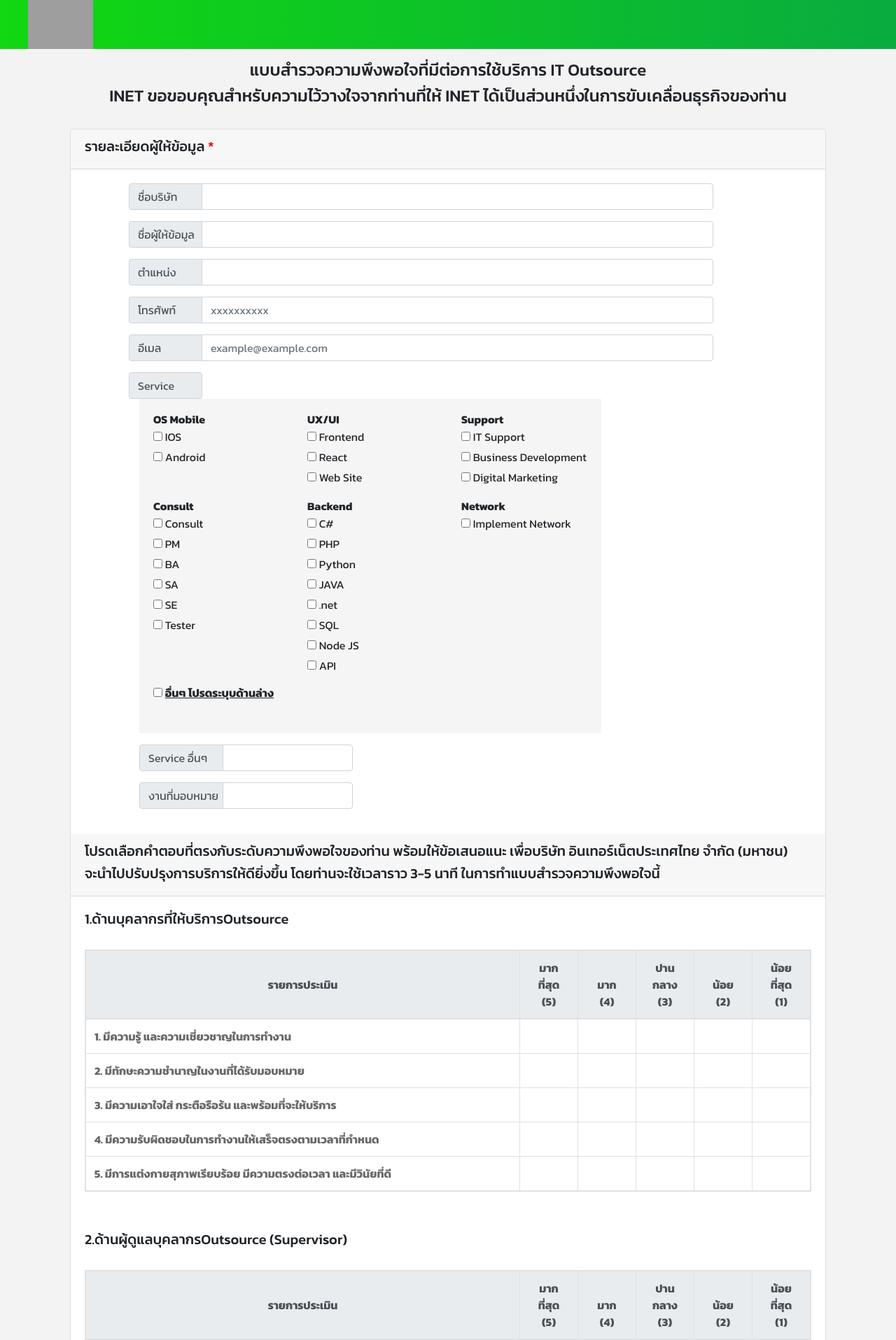
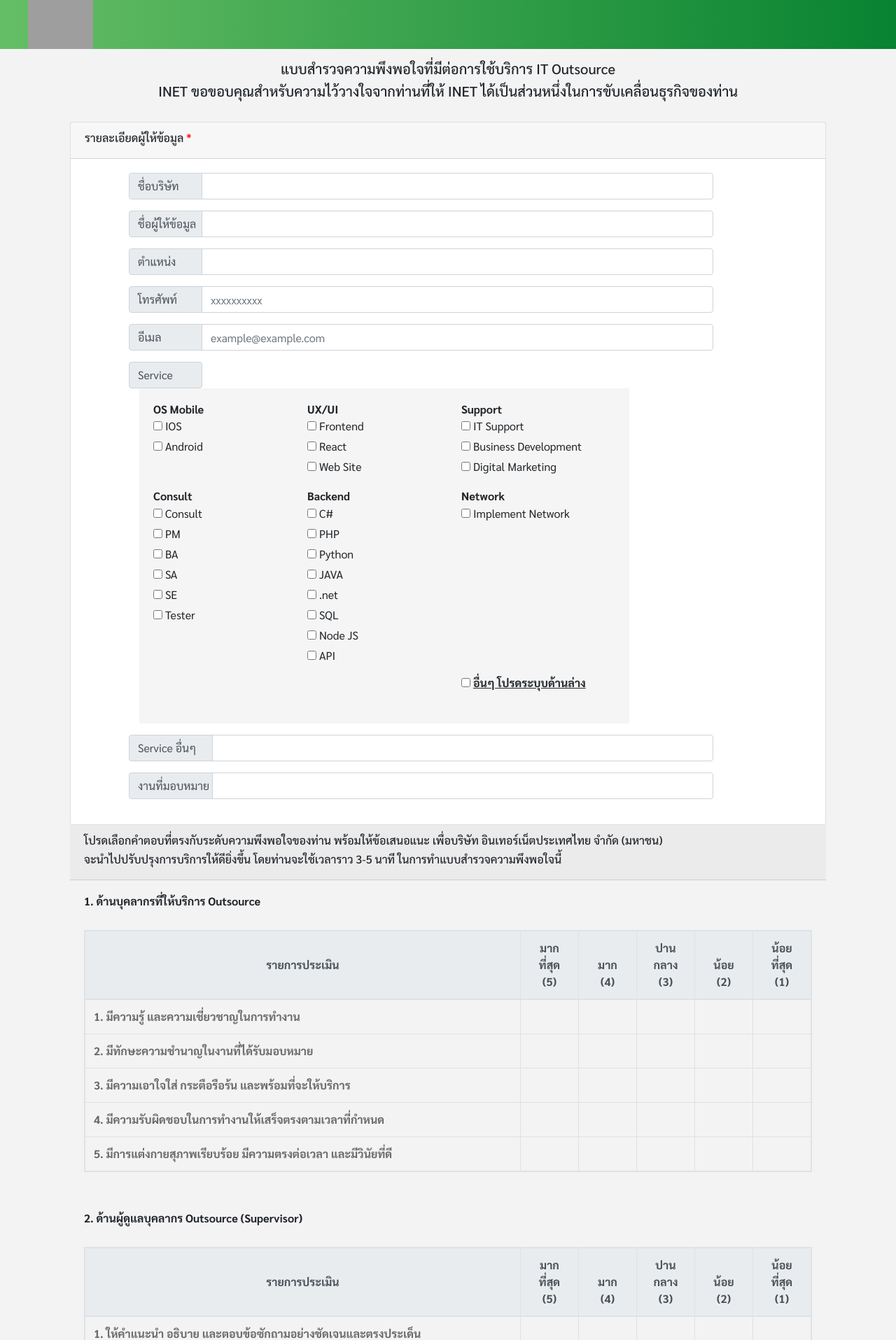
Before and after one commit to watsayod/sqa_custmer_v3, a PHP site: page / in a window 1280 px wide. Shown: the top 1915 px of the page at 70% size. Run offline with PHP 8.4, Linux system fonts and the light colour scheme; some libraries are stand-ins or nearby versions; grey boxes are pictures that could not be loaded.

Commit message:
Edit Font

```diff
--- a/dist/css/style.css
+++ b/dist/css/style.css
@@ -1,5 +1,5 @@
 .topbar {
-  background: -webkit-linear-gradient(left, rgb(17, 216, 17), rgb(9, 172, 63));
+  background: -webkit-linear-gradient(left, rgb(101, 190, 101), rgb(8, 131, 49));
 }
 
 .table tbody {
@@ -28,7 +28,7 @@ body{
   grid-column-gap: 20px;
   grid-template-columns:  200px 200px 200px ;
   background-color: #F5F5F5;
-  width: 660px;
+  width: 700px;
   padding: 15px;
 
 }
@@ -42,10 +42,10 @@ body{
 @media (max-width: 991px) {
   .grid-container{
     display: grid;
-  grid-column-gap: 30px;
-  grid-template-columns: 200px ;
-  background-color: #F5F5F5;
-  width: 220px;
-  padding: 15px;
+    grid-column-gap: 30px;
+    grid-template-columns: 200px ;
+    background-color: #F5F5F5;
+    width: 220px;
+    padding: 15px;
   }
 }
--- a/head.php
+++ b/head.php
@@ -6,7 +6,9 @@
   <title>SQA Customer</title>
 
   <!-- Font -->
-  <link href="https://fonts.googleapis.com/css?family=Kanit:100,100i,200,200i,300,300i,400,400i,500,500i,600,600i,700,700i,800,800i,900,900i&amp;subset=latin-ext,thai" rel="stylesheet">
+  <!-- <link href="https://fonts.googleapis.com/css?family=Kanit:100,100i,200,200i,300,300i,400,400i,500,500i,600,600i,700,700i,800,800i,900,900i&amp;subset=latin-ext,thai" rel="stylesheet"> -->
+  <link href="https://fonts.googleapis.com/css?family=Sarabun:100,100i,200,200i,300,300i,400,400i,500,500i,600,600i,700,700i,800,800i&display=swap&subset=thai" rel="stylesheet">
+
 
 
   <!-- Bootstrap -->
@@ -26,7 +28,8 @@
   <style>
 
     body {
-      font-family: 'Kanit', sans-serif;
+      /* font-family: 'Kanit', sans-serif; */
+      font-family: 'Sarabun', sans-serif;
       background-color: #f3f3f4;
       text-align: justify;
     }
--- a/index.php
+++ b/index.php
@@ -12,8 +12,8 @@
   <?php include 'header.php'; ?>
   <div class="container">
     <div class="col s12">
-      <h4 style="text-align:center;">แบบสำรวจความพึงพอใจที่มีต่อการใช้บริการ IT Outsource</h4>
-      <h4 style="text-align:center;">INET ขอขอบคุณสำหรับความไว้วางใจจากท่านที่ให้ INET ได้เป็นส่วนหนึ่งในการขับเคลื่อนธุรกิจของท่าน</h4><br />
+      <h5 style="text-align:center;">แบบสำรวจความพึงพอใจที่มีต่อการใช้บริการ IT Outsource</h5>
+      <h5 style="text-align:center;">INET ขอขอบคุณสำหรับความไว้วางใจจากท่านที่ให้ INET ได้เป็นส่วนหนึ่งในการขับเคลื่อนธุรกิจของท่าน</h5><br />
       <div class="card">
 
         <!-- Start Form -->
@@ -23,7 +23,7 @@
 
           <!-- Detial. -->
           <div class="card-header">
-            <h5>รายละเอียดผู้ให้ข้อมูล <span class="required" style="color:red;">*</span></h5>
+            <h6>รายละเอียดผู้ให้ข้อมูล <span class="required" style="color:red;">*</span></h6>
           </div>
 
           <div class="card-body">
@@ -118,16 +118,22 @@
                           <p><input type="checkbox" name ="customer_service[]"id="s6_c1" value="Implement Network"> Implement Network</p>
                         </div>
                         <div class="grid-item">
+                        </div>
+                        <div class="grid-item">
+                        </div>
+                        <div class="grid-item">
+
                         <div class="input-group mb-3">
                            <p><input type="checkbox" name ="customer_service[]"id="s7" value="อื่นๆ"> <b><u>อื่นๆ โปรดระบุบด้านล่าง</u></b></p>
-
                         </div>
                       </div>
                     </div>
                   </div>
                 </div>
+              </div>
 
             <!-- End Checkbox -->
+
               <div class="col-sm-10">
                 <div class="input-group mx-sm-5 mb-3">
                   <div class="input-group-prepend">
@@ -147,17 +153,18 @@
               </div>
             </div>
           </div>
+
           <!-- End detial. -->
           <!-- Description  -->
           <div class="card-header">
-            <h5>โปรดเลือกคำตอบที่ตรงกับระดับความพึงพอใจของท่าน พร้อมให้ข้อเสนอแนะ เพื่อบริษัท อินเทอร์เน็ตประเทศไทย จำกัด (มหาชน)</h5>
-            <h5>จะนำไปปรับปรุงการบริการให้ดียิ่งขึ้น โดยท่านจะใช้เวลาราว 3-5 นาที ในการทำแบบสำรวจความพึงพอใจนี้</h5>
+            <h6>โปรดเลือกคำตอบที่ตรงกับระดับความพึงพอใจของท่าน พร้อมให้ข้อเสนอแนะ เพื่อบริษัท อินเทอร์เน็ตประเทศไทย จำกัด (มหาชน)</h6>
+            <h6>จะนำไปปรับปรุงการบริการให้ดียิ่งขึ้น โดยท่านจะใช้เวลาราว 3-5 นาที ในการทำแบบสำรวจความพึงพอใจนี้</h6>
           </div>
           <!-- End Description  -->
 
           <!-- Q1. -->
           <div class="card-body">
-            <h5>1.ด้านบุคลากรที่ให้บริการOutsource </h5></br>
+            <h6><b>1. ด้านบุคลากรที่ให้บริการ Outsource</b></h6></br>
             <table class="table table-bordered table-responsive">
               <thead class="thead-light">
                 <tr style="text-align:center;">
@@ -216,7 +223,7 @@
           <!-- End Q1. -->
           <!-- Q2. -->
           <div class="card-body">
-            <h5>2.ด้านผู้ดูแลบุคลากรOutsource (Supervisor)</h5></br>
+            <h6><b>2. ด้านผู้ดูแลบุคลากร Outsource (Supervisor)</b></h6></br>
 
             <table class="table table-bordered table-responsive">
               <thead class="thead-light">
@@ -278,7 +285,7 @@
 
           <!-- Q3. -->
           <div class="card-body">
-            <h5>3.ด้านคุณภาพการให้บริการ</h5></br>
+            <h6><b>3. ด้านคุณภาพการให้บริการ</b></h6></br>
 
             <table class="table table-bordered table-responsive">
               <thead class="thead-light">
@@ -332,7 +339,7 @@
 
           <!-- Comment. -->
           <div class="card-header">
-            <h5>ข้อเสนอแนะ ข้อคิดเห็นเพิ่มเติม</h5>
+            <h6>ข้อเสนอแนะ ข้อคิดเห็นเพิ่มเติม</h6>
           </div>
 
           <div class="card-body">
```
